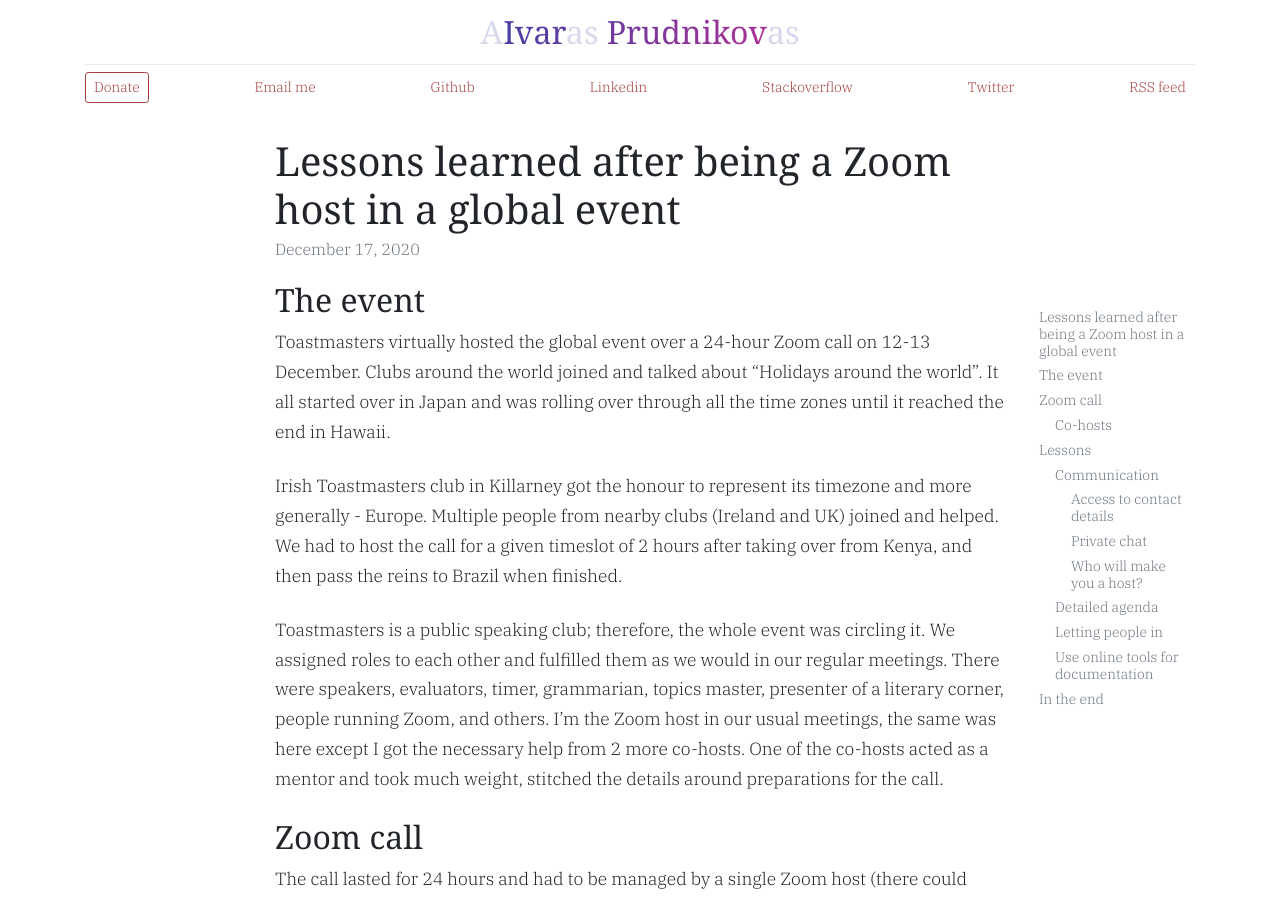
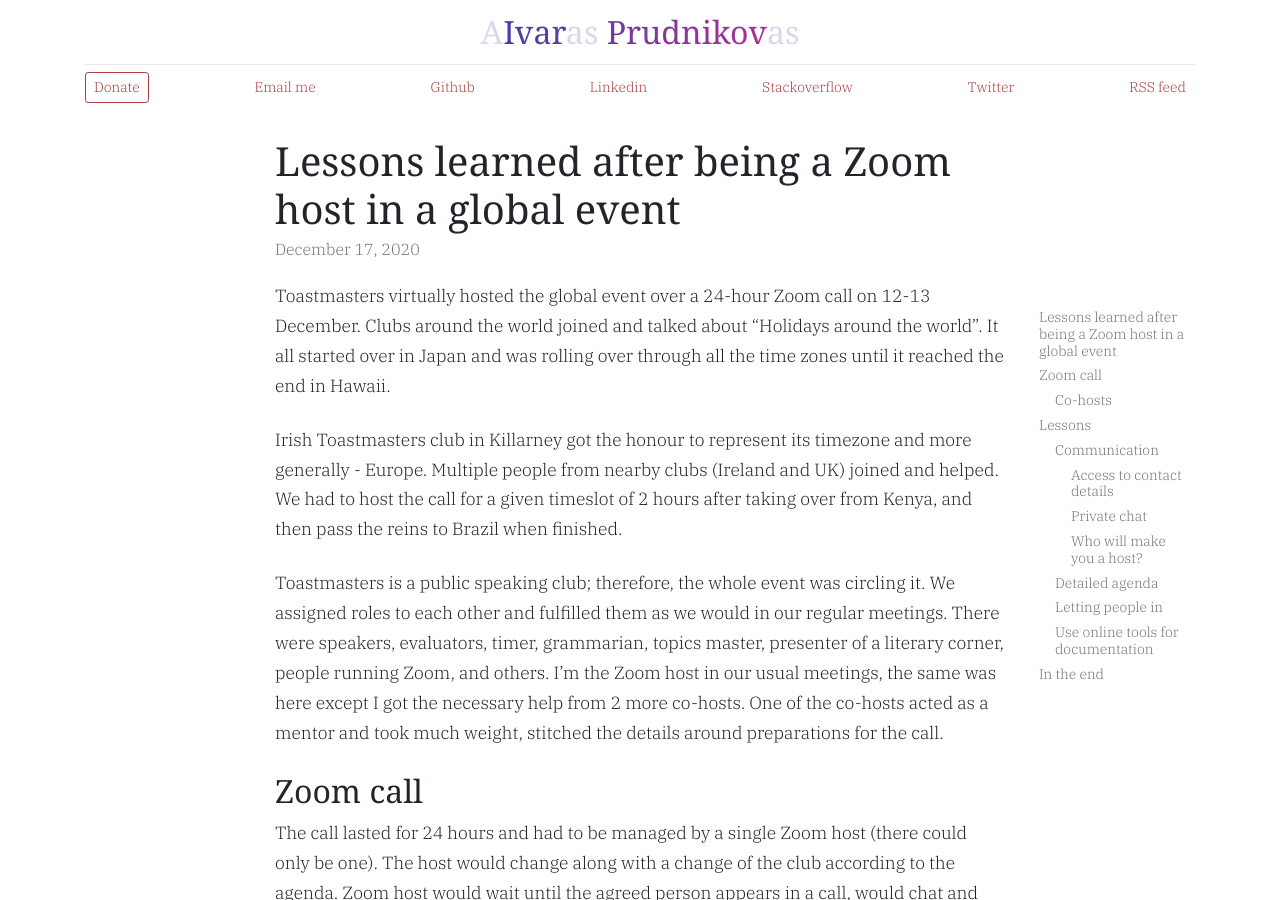
Before and after one commit to ivarprudnikov/ivarprudnikov.com, a Jekyll site: the page built from _posts/2020-12-17-big-event-zoom-host-lessons-learned.md, in a window 1280 px wide and 900 px high. Built offline with Jekyll 4.4.1, drawn with Linux system fonts in a browser that asks for light colours.

Commit message:
remove first heading from post

```diff
--- a/_posts/2020-12-17-big-event-zoom-host-lessons-learned.md
+++ b/_posts/2020-12-17-big-event-zoom-host-lessons-learned.md
@@ -3,8 +3,6 @@
 toc: true
 title: Lessons learned after being a Zoom host in a global event
 ---
-
-## The event
 
 Toastmasters virtually hosted the global event over a 24-hour Zoom call on 12-13 December. Clubs around the world joined and talked about "Holidays around the world". It all started over in Japan and was rolling over through all the time zones until it reached the end in Hawaii.
 
```
